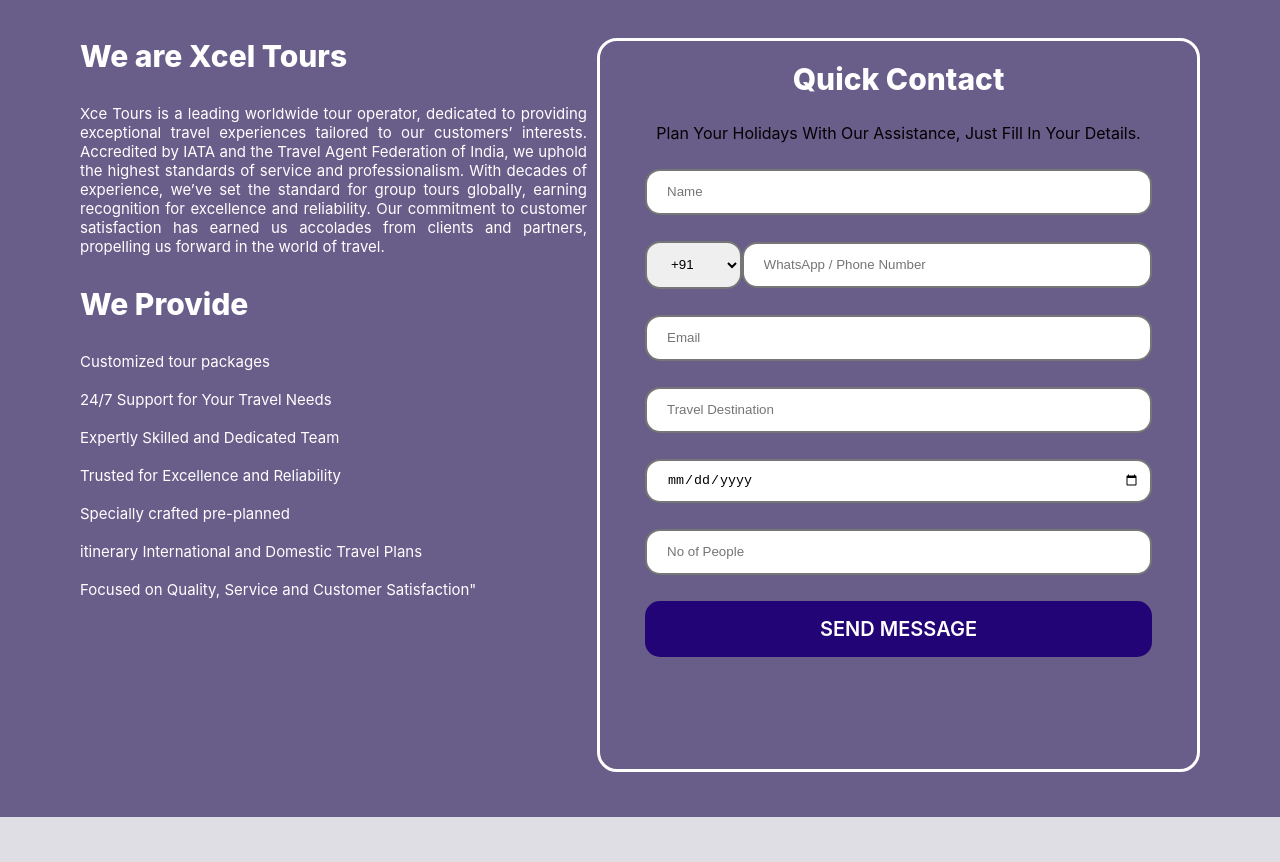
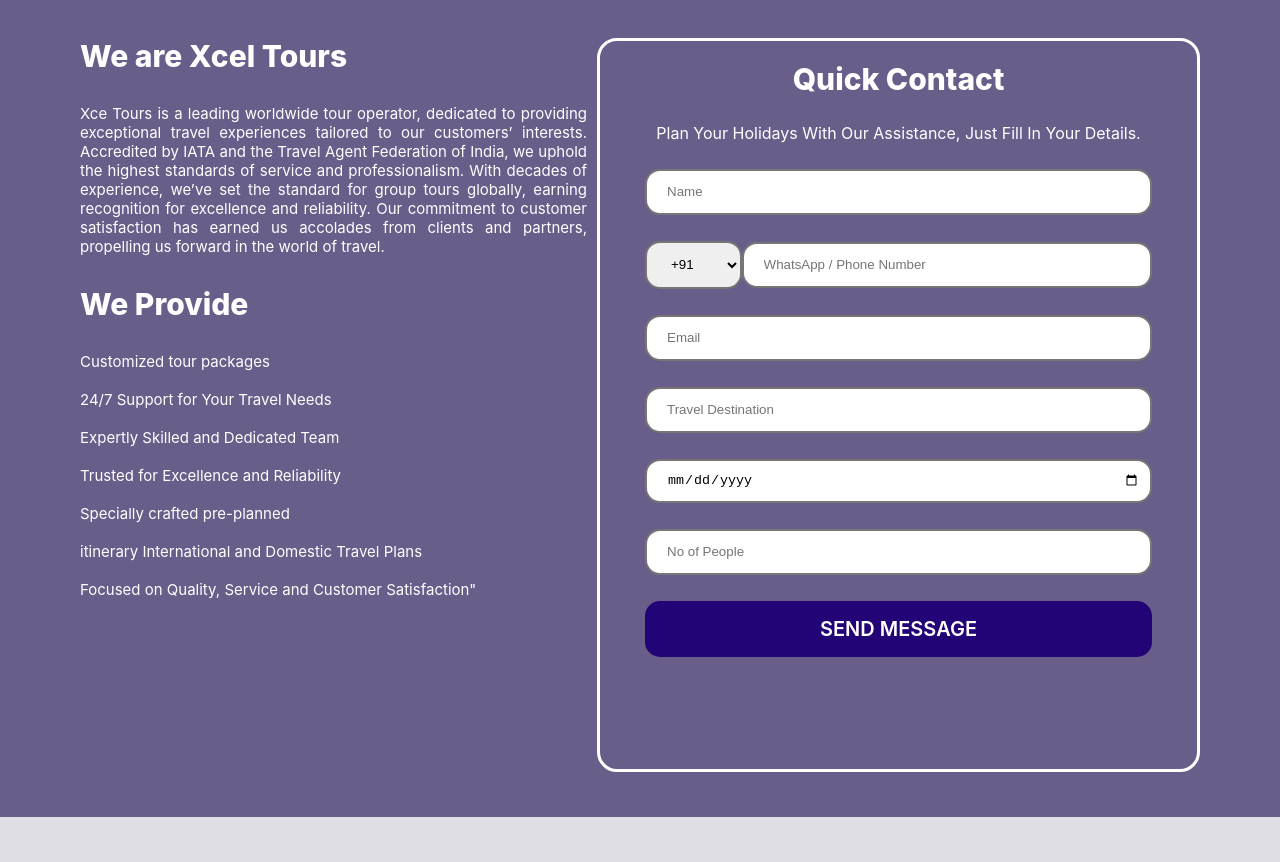
Before and after one commit to ud-k16/tourswebsite, a React (Create React App) app: page / in a window 1280 px wide. Shown: the part 3380-4242 px from the top of the page. Built offline with nearby package versions, Linux system fonts and the light colour scheme.

Commit message:
color removed

```diff
--- a/src/components/home/Contact/index.jsx
+++ b/src/components/home/Contact/index.jsx
@@ -38,7 +38,7 @@
 
       <div className={styles.formContainer}>
         <div className={styles.titleContactText}>Quick Contact</div>
-        <div>
+        <div style={{ color: "white" }}>
           Plan Your Holidays With Our Assistance, Just Fill In Your Details.
         </div>
         <input
```
